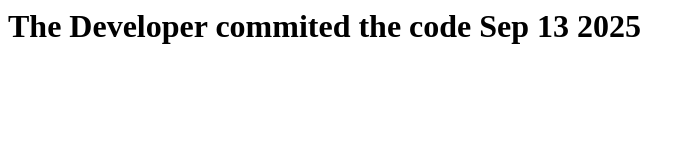
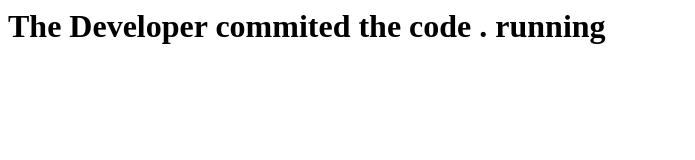
Before and after one commit to PagadalaSuresh-babu/sample-one-J1, a plain HTML site: page index.html in a window 1280 px wide. Shown: the whole page, without its empty margins (0-695 px from the left). Drawn offline with Linux system fonts and the light colour scheme.

Commit message:
Update index.html

```diff
--- a/index.html
+++ b/index.html
@@ -1 +1 @@
-<h1> The Developer commited the code Sep 13 2025 </h1>
+<h1> The Developer commited the code . running</h1>
```
